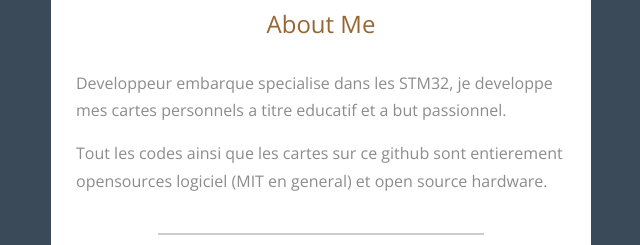
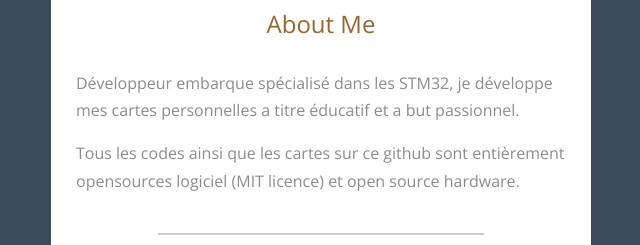
Before and after one commit to AlphaBlackBee/AlphaBlackBee.github.io, a plain HTML site: page index.html in a window 1280 px wide. Shown: the part 775-1020 px from the top of the page, 319-959 px from the left. Drawn offline with nearby package versions, Linux system fonts and the light colour scheme.

Commit message:
Fix ortho and linkedin link

```diff
--- a/index.html
+++ b/index.html
@@ -42,12 +42,10 @@
         <section class="tm-section tm-section-small">
           <h2 class="tm-section-header">About Me</h2>
           <p>
-            Developpeur embarque specialise dans les STM32, je developpe mes cartes personnels a titre educatif
-            et a but passionnel.
+             Développeur embarque spécialisé dans les STM32, je développe mes cartes personnelles a titre éducatif et a but passionnel.
           </p>
           <p class="tm-mb-0">
-            Tout les codes ainsi que les cartes sur ce github sont
-            entierement opensources logiciel (MIT en general) et open source hardware.
+            Tous les codes ainsi que les cartes sur ce github sont entièrement opensources logiciel (MIT licence) et open source hardware.
           </p>
         </section>
         <hr />
@@ -66,7 +64,7 @@
               </a>
             </div>
             <div class="tm-social-link-container">
-              <a href="https://linkedin.com" class="tm-social-link">
+              <a href="https://www.linkedin.com/in/barbarin-michael-b0425bb3/" class="tm-social-link">
                 <i class="fab fa-linkedin"></i>
               </a>
             </div>
```
